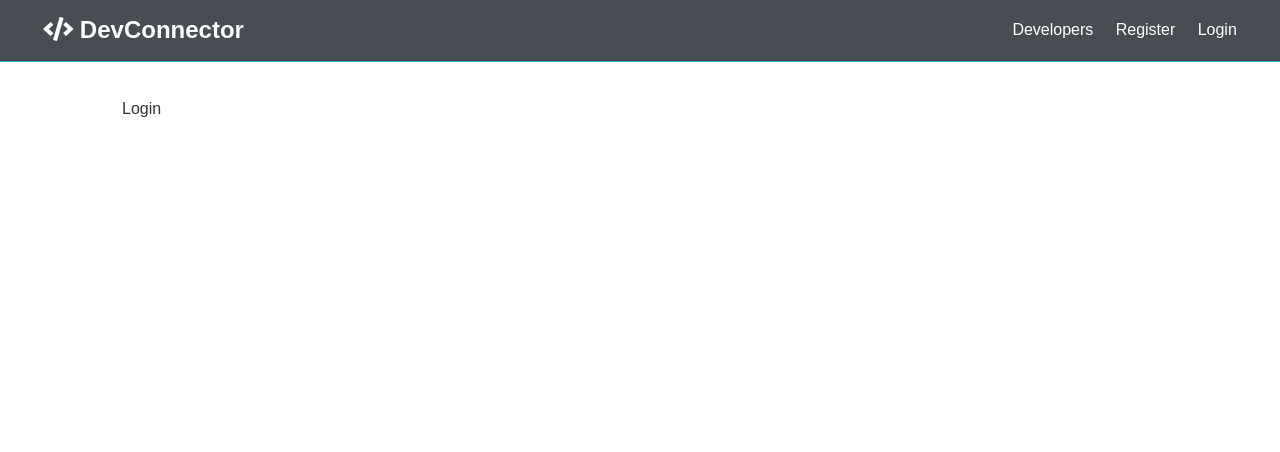
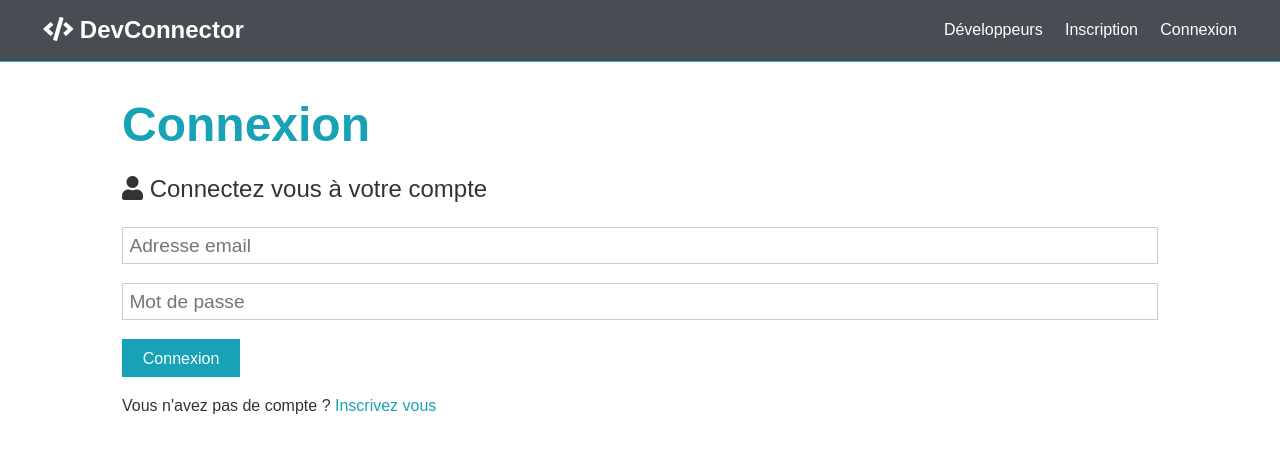
Before and after one commit to romain-morvant/traversy-mern-stack, a React (Create React App) app in the folder client/: page /login in a window 1280 px wide. Shown: the top 452 px of the page. Built offline with nearby package versions, Linux system fonts and the light colour scheme.

Commit message:
Ajout du formulaire d'inscription et test des requêtes pour l'inscription

```diff
--- a/client/src/components/auth/Login.js
+++ b/client/src/components/auth/Login.js
@@ -1,9 +1,57 @@
-import React from 'react';
+import React, { Fragment, useState } from 'react';
+import { Link } from 'react-router-dom';
 
 export function Login() {
-    return (
-        <div className='container'>
-            <p>Login</p>
-        </div>
-    );
-};
+  const [formData, setFormData] = useState({
+    email: '',
+    password: '',
+  });
+
+  const { email, password } = formData;
+
+  const onChange = e =>
+    setFormData({ ...formData, [e.target.name]: e.target.value });
+
+  const onSubmit = async e => {
+    e.preventDefault();
+    console.log('BRAVO !');
+  };
+
+  return (
+    <Fragment>
+      <div className='container'>
+        <h1 className='large text-primary'>Connexion</h1>
+        <p className='lead'>
+          <i className='fas fa-user'></i> Connectez vous à votre compte
+        </p>
+        <form className='form' onSubmit={e => onSubmit(e)}>
+          <div className='form-group'>
+            <input
+              type='email'
+              placeholder='Adresse email'
+              name='email'
+              value={email}
+              onChange={e => onChange(e)}
+              required
+            />
+          </div>
+          <div className='form-group'>
+            <input
+              type='password'
+              placeholder='Mot de passe'
+              name='password'
+              value={password}
+              onChange={e => onChange(e)}
+              minLength='6'
+            />
+          </div>
+
+          <input type='submit' className='btn btn-primary' value='Connexion' />
+        </form>
+        <p className='my-1'>
+          Vous n'avez pas de compte ? <Link to='/register'>Inscrivez vous</Link>
+        </p>
+      </div>
+    </Fragment>
+  );
+}
--- a/client/src/components/auth/Register.js
+++ b/client/src/components/auth/Register.js
@@ -14,26 +14,27 @@ export function Register() {
   const onChange = e =>
     setFormData({ ...formData, [e.target.name]: e.target.value });
 
-  const onSubmit = e => {
+  const onSubmit = async e => {
     e.preventDefault();
     if (password !== password2) {
       console.log('Les mots de passe ne sont pas identiques ..');
     } else {
-      console.log(formData);
+      console.log('BRAVO !');
     }
   };
 
   return (
     <Fragment>
-      <h1 className='large text-primary'>Sign Up</h1>
+      <div className='container'>
+        <h1 className='large text-primary'>Inscription</h1>
         <p className='lead'>
-        <i className='fas fa-user'></i> Create Your Account
+          <i className='fas fa-user'></i> Créez Votre Compte
         </p>
         <form className='form' onSubmit={e => onSubmit(e)}>
           <div className='form-group'>
             <input
               type='text'
-            placeholder='Name'
+              placeholder='Nom'
               name='name'
               value={name}
               onChange={e => onChange(e)}
@@ -43,21 +44,21 @@ export function Register() {
           <div className='form-group'>
             <input
               type='email'
-            placeholder='Email Address'
+              placeholder='Adresse email'
               name='email'
               value={email}
               onChange={e => onChange(e)}
               required
             />
             <small className='form-text'>
-            This site uses Gravatar so if you want a profile image, use a
-            Gravatar email
+              Ce site utilise les Gravatar, donc si vous voulez l'activer,
+              utilisez un email gravatar !
             </small>
           </div>
           <div className='form-group'>
             <input
               type='password'
-            placeholder='Password'
+              placeholder='Mot de passe'
               name='password'
               value={password}
               onChange={e => onChange(e)}
@@ -67,18 +68,23 @@ export function Register() {
           <div className='form-group'>
             <input
               type='password'
-            placeholder='Confirm Password'
+              placeholder='Confirmez le mot de passe'
               name='password2'
               value={password2}
               onChange={e => onChange(e)}
               minLength='6'
             />
           </div>
-        <input type='submit' className='btn btn-primary' value='Register' />
+          <input
+            type='submit'
+            className='btn btn-primary'
+            value='Inscription'
+          />
         </form>
         <p className='my-1'>
-        Already have an account? <Link to='/login'>Sign In</Link>
+          Vous avez déjà un compte ? <Link to='/login'>Connectez vous</Link>
         </p>
+      </div>
     </Fragment>
   );
 }
--- a/client/src/components/layout/Navbar.js
+++ b/client/src/components/layout/Navbar.js
@@ -2,14 +2,24 @@ import React from 'react';
 import { Link } from 'react-router-dom';
 
 export function Navbar() {
-    return (<nav className="navbar bg-dark">
-        <h1>
-            <Link to='/'><i className="fas fa-code"></i> DevConnector</Link>
-        </h1>
-        <ul>
-            <li><Link to="!#">Developers</Link></li>
-            <li><Link to="/register">Register</Link></li>
-            <li><Link to="/login">Login</Link></li>
-        </ul>
-    </nav>);
-};
+  return (
+    <nav className='navbar bg-dark'>
+      <h1>
+        <Link to='/'>
+          <i className='fas fa-code'></i> DevConnector
+        </Link>
+      </h1>
+      <ul>
+        <li>
+          <Link to='!#'>Développeurs</Link>
+        </li>
+        <li>
+          <Link to='/register'>Inscription</Link>
+        </li>
+        <li>
+          <Link to='/login'>Connexion</Link>
+        </li>
+      </ul>
+    </nav>
+  );
+}
```
Lines whose indentation alone changed are shown as unchanged.
